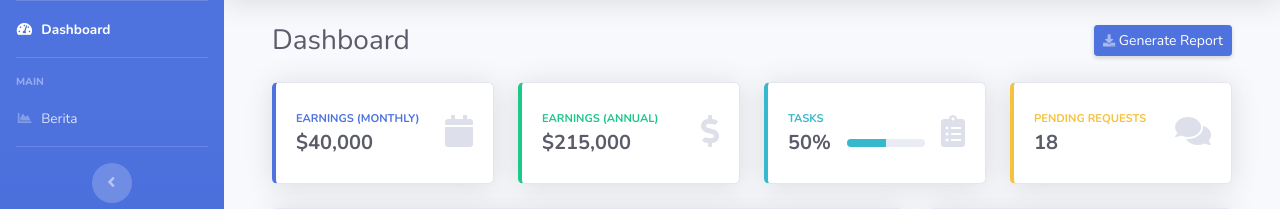
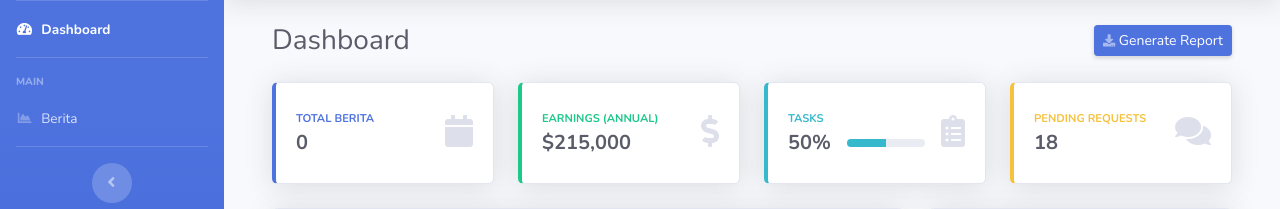
Before and after one commit to syukronkebumen/narasipedia, a Laravel app: page /admin/dashboard in a window 1280 px wide. Shown: the part 70-279 px from the top of the page. Run offline with Laravel 10, Linux system fonts and the light colour scheme; the visitor is signed in with stand-in values (Sample User, id 1); data that the repository does not hold is empty; some libraries are stand-ins or nearby versions.

Commit message:
dashboard total berita

```diff
--- a/app/Http/Controllers/Admin/Dashboard/DashboardController.php
+++ b/app/Http/Controllers/Admin/Dashboard/DashboardController.php
@@ -3,6 +3,7 @@
 namespace App\Http\Controllers\Admin\Dashboard;
 
 use App\Http\Controllers\Controller;
+use App\Models\Artikel;
 use Illuminate\Http\Request;
 
 class DashboardController extends Controller
@@ -12,7 +13,8 @@ class DashboardController extends Controller
      */
     public function index()
     {
-        return view('admin.dashboard.index');
+        $totalBerita = Artikel::count();
+        return view('admin.dashboard.index', compact('totalBerita'));
     }
 
     /**
--- a/resources/views/admin/dashboard/index.blade.php
+++ b/resources/views/admin/dashboard/index.blade.php
@@ -24,8 +24,8 @@
                                 <div class="row no-gutters align-items-center">
                                     <div class="col mr-2">
                                         <div class="text-xs font-weight-bold text-primary text-uppercase mb-1">
-                                            Earnings (Monthly)</div>
-                                        <div class="h5 mb-0 font-weight-bold text-gray-800">$40,000</div>
+                                            Total Berita</div>
+                                        <div class="h5 mb-0 font-weight-bold text-gray-800">{{ $totalBerita }}</div>
                                     </div>
                                     <div class="col-auto">
                                         <i class="fas fa-calendar fa-2x text-gray-300"></i>
```
